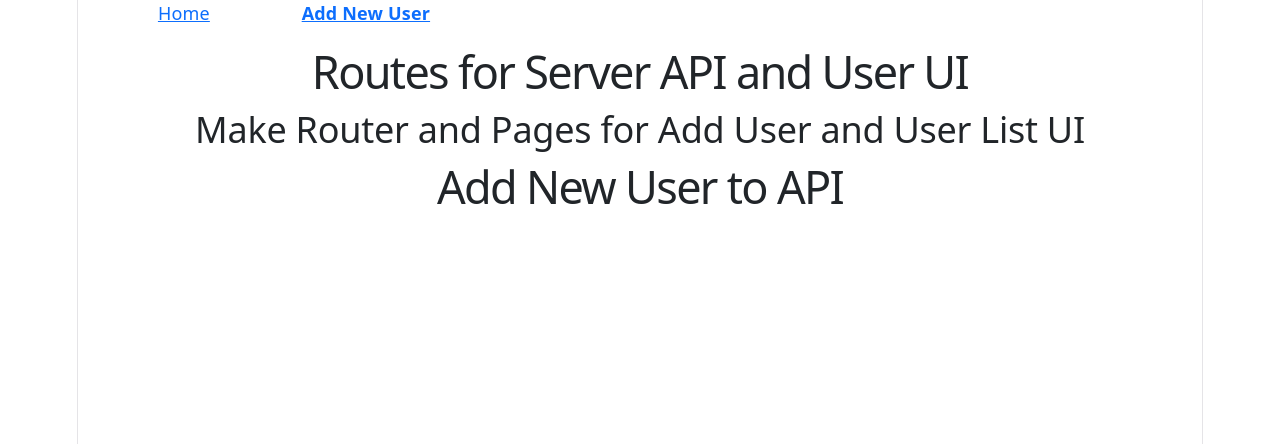
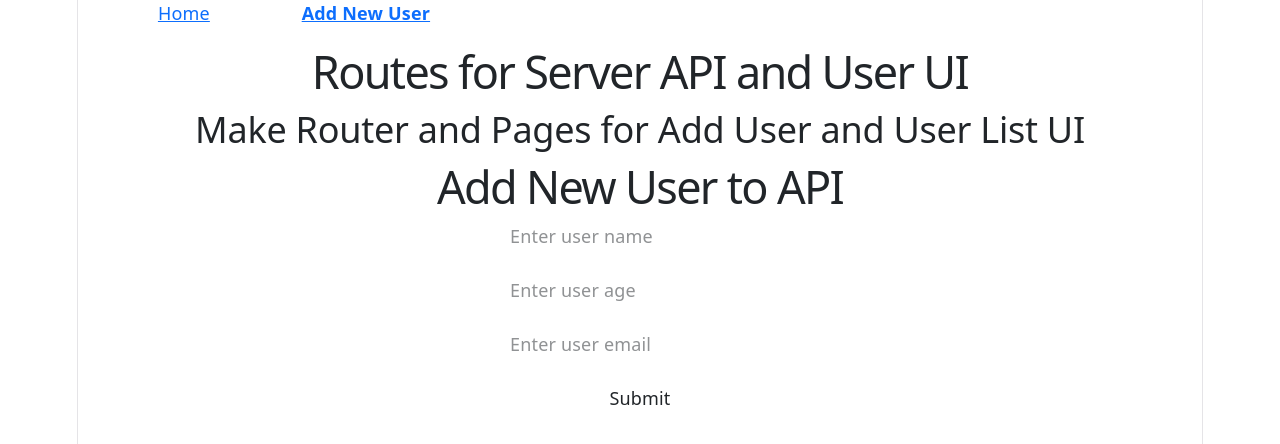
Before and after one commit to Vishix07/Learning-React-, a React (Vite) app: page /add in a window 1280 px wide. Shown: the top 444 px of the page. Built offline with nearby package versions, Linux system fonts and the light colour scheme.

Commit message:
Routes for Server API and User UI

```diff
--- a/src/AddUserToAPI.jsx
+++ b/src/AddUserToAPI.jsx
@@ -1,8 +1,36 @@
+import { useState } from "react";
+
+
 export default function AddUserToAPI() {
+   const [name, setName] = useState('');
+   const [age,setAge] = useState('');
+   const [email,setEmail] = useState('');
 
+   const addUser = async () => {
+    console.log("User name:", name,age,email);
+    const url = "http://localhost:3000/users";
+    let response = await fetch(url,{
+        method: "POST",
+        body:JSON.stringify({name,age,email})
+    })
+    response = await response.json()
+    if(response){
+        alert("User added successfully");
+    }
+   }
     return (
-        <div>
+        <div style={{textAlign: 'center'}}>
             <h1>Add New User to API</h1>
+            <input type="text" placeholder="Enter user name"
+            onChange={(event)=>setName(event.target.value)}/>
+            <br /><br />
+            <input type="number" placeholder="Enter user age"
+            onChange={(event)=>setAge(event.target.value)}/>
+            <br /><br />
+            <input type="email" placeholder="Enter user email"
+            onChange={(event)=>setEmail(event.target.value)}/>
+            <br /><br />
+            <button onClick={addUser} >Submit</button>
         </div>
     )
 }
```
Also changed, not shown: 1 other file (tests, documents, lock files or other folders).
